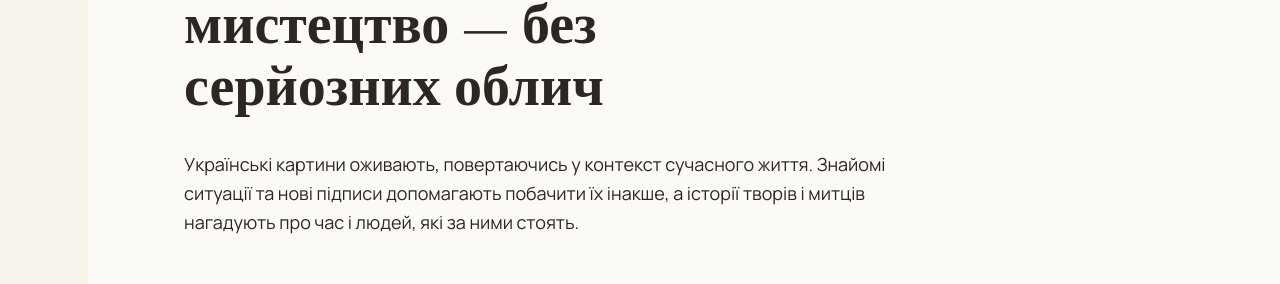
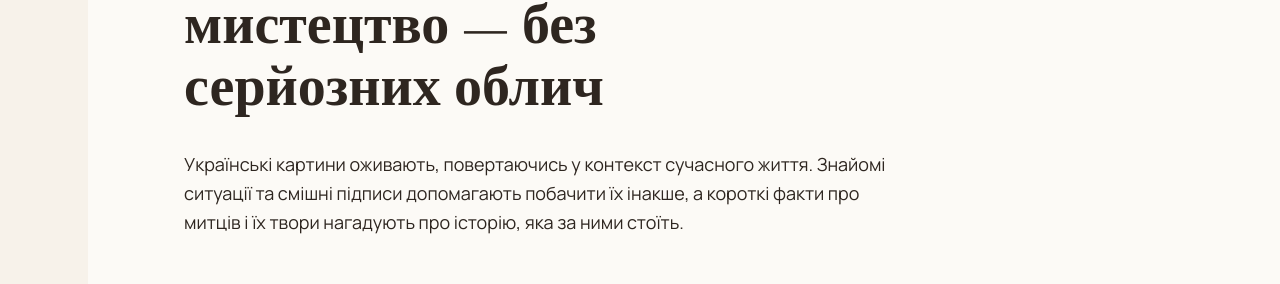
Before and after one commit to hacathon-uart/pid-sklom, a React (Vite) app in the folder frontend/: page / in a window 1280 px wide. Shown: the part 2224-2508 px from the top of the page. Built offline with nearby package versions, Linux system fonts and the light colour scheme; no server answers; a web font is replaced by a local one.

Commit message:
copy(home): use approved project description

```diff
--- a/frontend/src/pages/HomePage.tsx
+++ b/frontend/src/pages/HomePage.tsx
@@ -118,8 +118,8 @@ export function HomePage() {
           <div className="t-label">Про проєкт</div>
           <h2 className="t-h1 mt-6 max-w-[560px]">Українське мистецтво — без серйозних облич</h2>
           <p className="t-body-lg mt-8 max-w-[720px]">
-            Українські картини оживають, повертаючись у контекст сучасного життя. Знайомі ситуації та нові підписи
-            допомагають побачити їх інакше, а історії творів і митців нагадують про час і людей, які за ними стоять.
+            Українські картини оживають, повертаючись у контекст сучасного життя. Знайомі ситуації та смішні підписи
+            допомагають побачити їх інакше, а короткі факти про митців і їх твори нагадують про історію, яка за ними стоїть.
           </p>
           <div className="mt-12 grid grid-cols-1 gap-6 md:grid-cols-3">
             {FEATURES.map(([title, text]) => (
```
